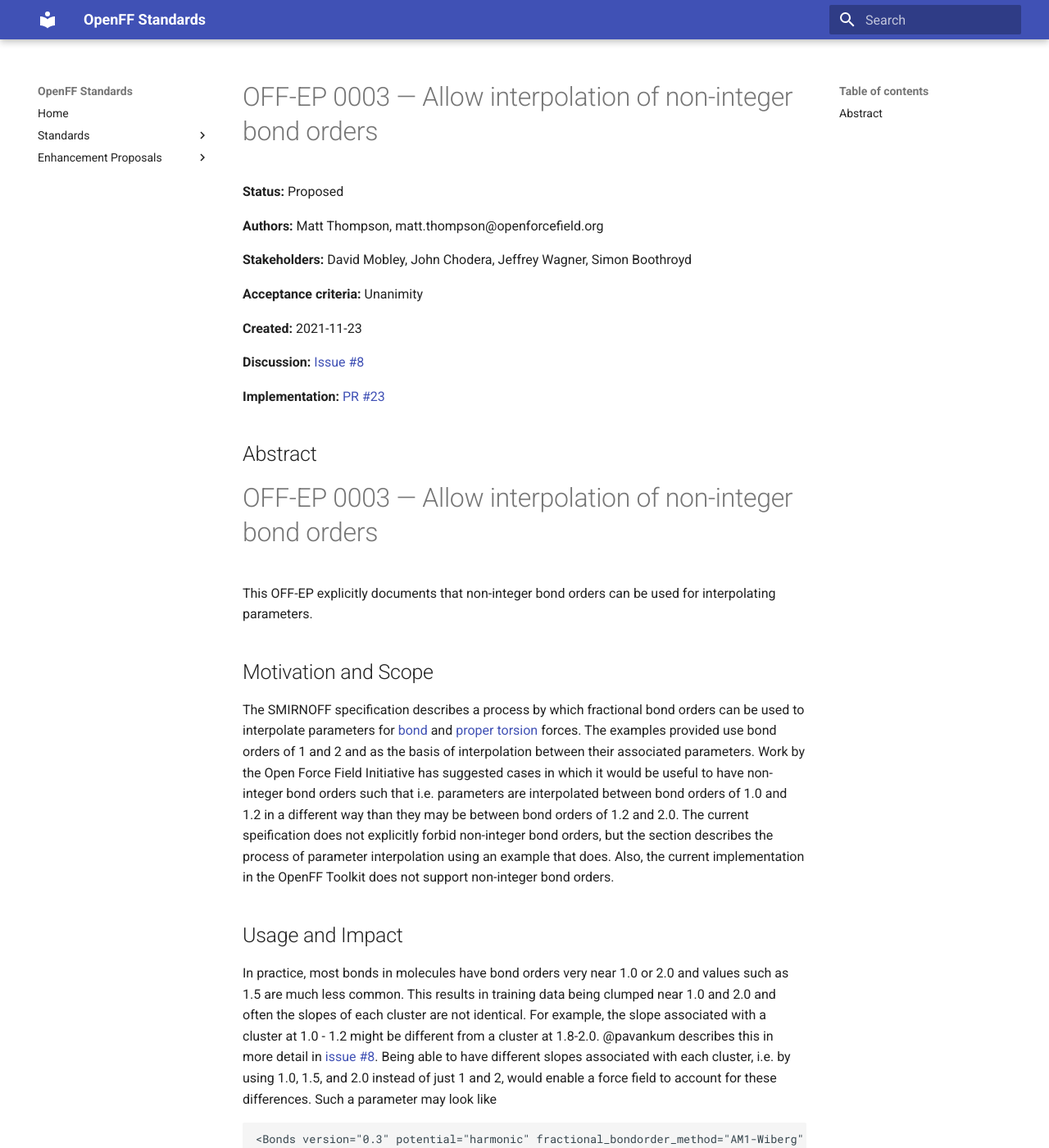
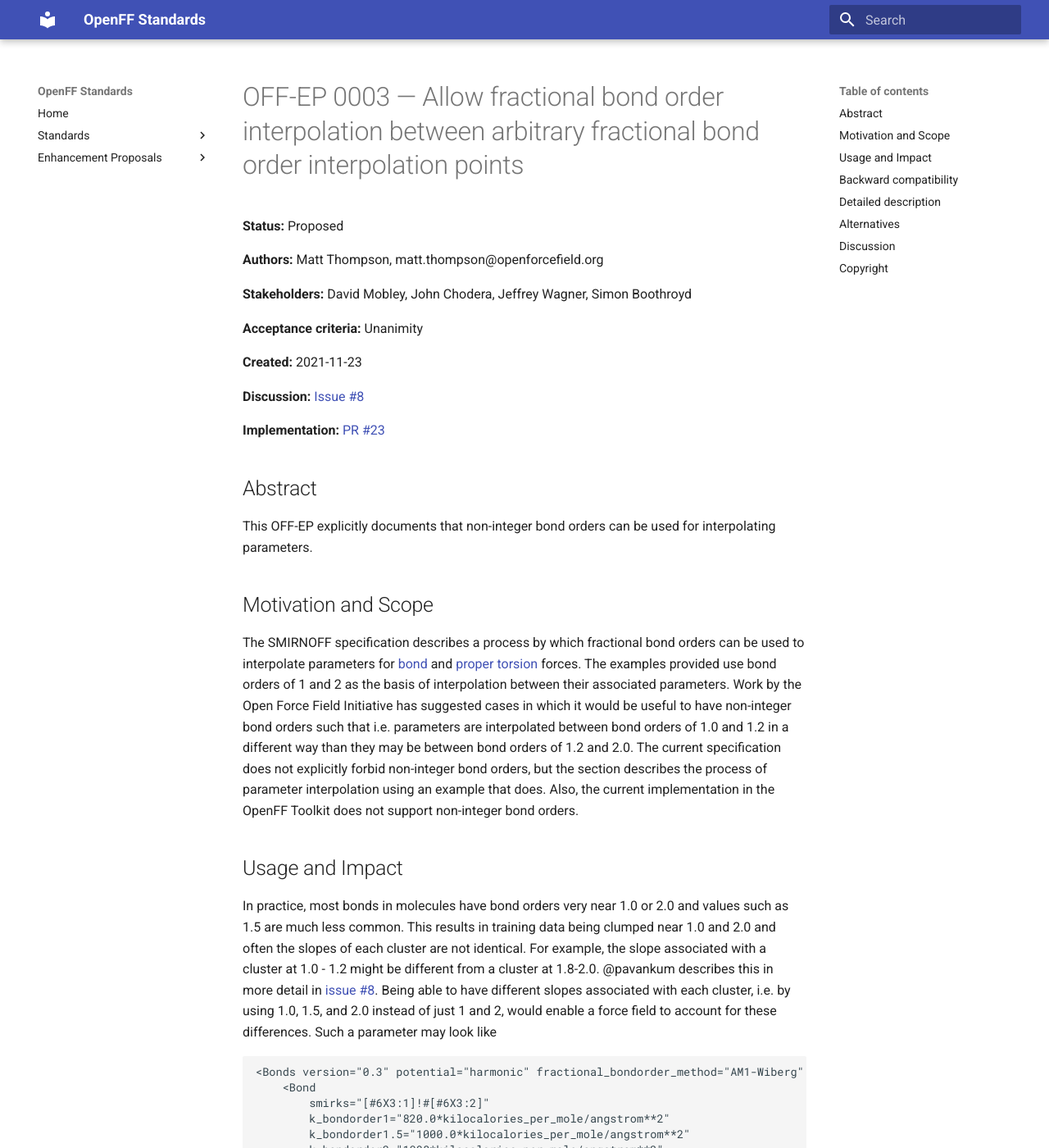
Before and after one commit to openforcefield/standards, an MkDocs documentation site: the page built from docs/enhancement-proposals/off-ep-0003.md, in a window 1280 px wide and 1400 px high. Shown: the whole window at 82% size. Built offline with MkDocs 1.6.1 and Material for MkDocs 9.7.7, drawn with Linux system fonts in a browser that asks for light colours.

Commit message:
Fix typos

```diff
--- a/docs/enhancement-proposals/off-ep-0003.md
+++ b/docs/enhancement-proposals/off-ep-0003.md
@@ -1,4 +1,4 @@
-# OFF-EP 0003 — Allow interpolation of non-integer bond orders
+# OFF-EP 0003 — Allow fractional bond order interpolation between arbitrary fractional bond order interpolation points
 
 **Status:** Proposed
 
@@ -16,8 +16,6 @@
 
 ## Abstract
 
-# OFF-EP 0003 — Allow interpolation of non-integer bond orders
-
 This OFF-EP explicitly documents that non-integer bond orders can be used for interpolating parameters.
 
 ## Motivation and Scope
@@ -27,11 +25,11 @@ interpolate parameters for
 [bond](https://openforcefield.github.io/standards/standards/smirnoff/#fractional-bond-orders) and
 [proper
 torsion](https://openforcefield.github.io/standards/standards/smirnoff/#fractional-torsion-bond-orders)
-forces. The examples provided use bond orders of 1 and 2 and as the basis of interpolation between
+forces. The examples provided use bond orders of 1 and 2 as the basis of interpolation between
 their associated parameters. Work by the Open Force Field Initiative has suggested cases in which it
 would be useful to have non-integer bond orders such that i.e. parameters are interpolated between
 bond orders of 1.0 and 1.2 in a different way than they may be between bond orders of 1.2 and 2.0.
-The current speification does not explicitly forbid non-integer bond orders, but the section
+The current specification does not explicitly forbid non-integer bond orders, but the section
 describes the process of parameter interpolation using an example that does. Also, the current
 implementation in the OpenFF Toolkit does not support non-integer bond orders.
 
```
